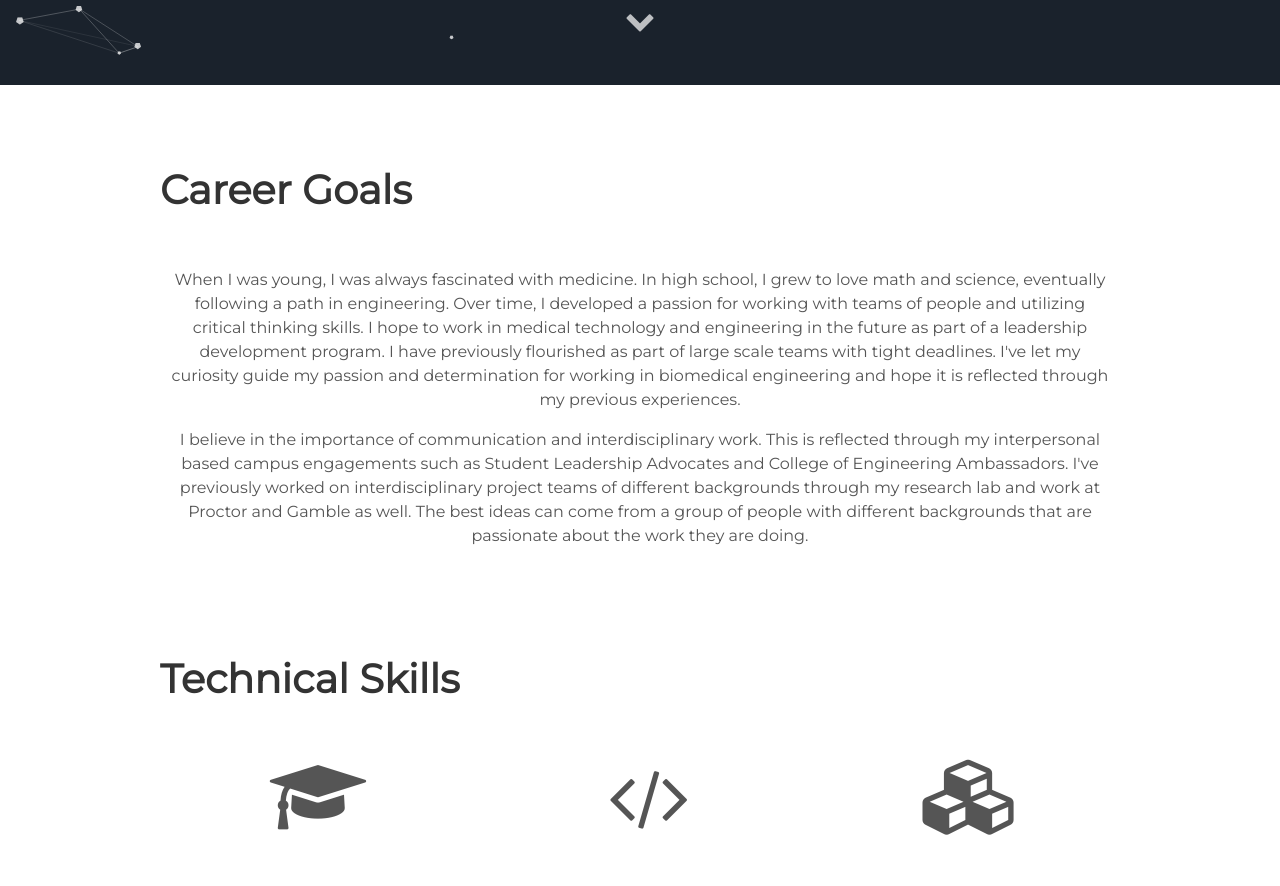
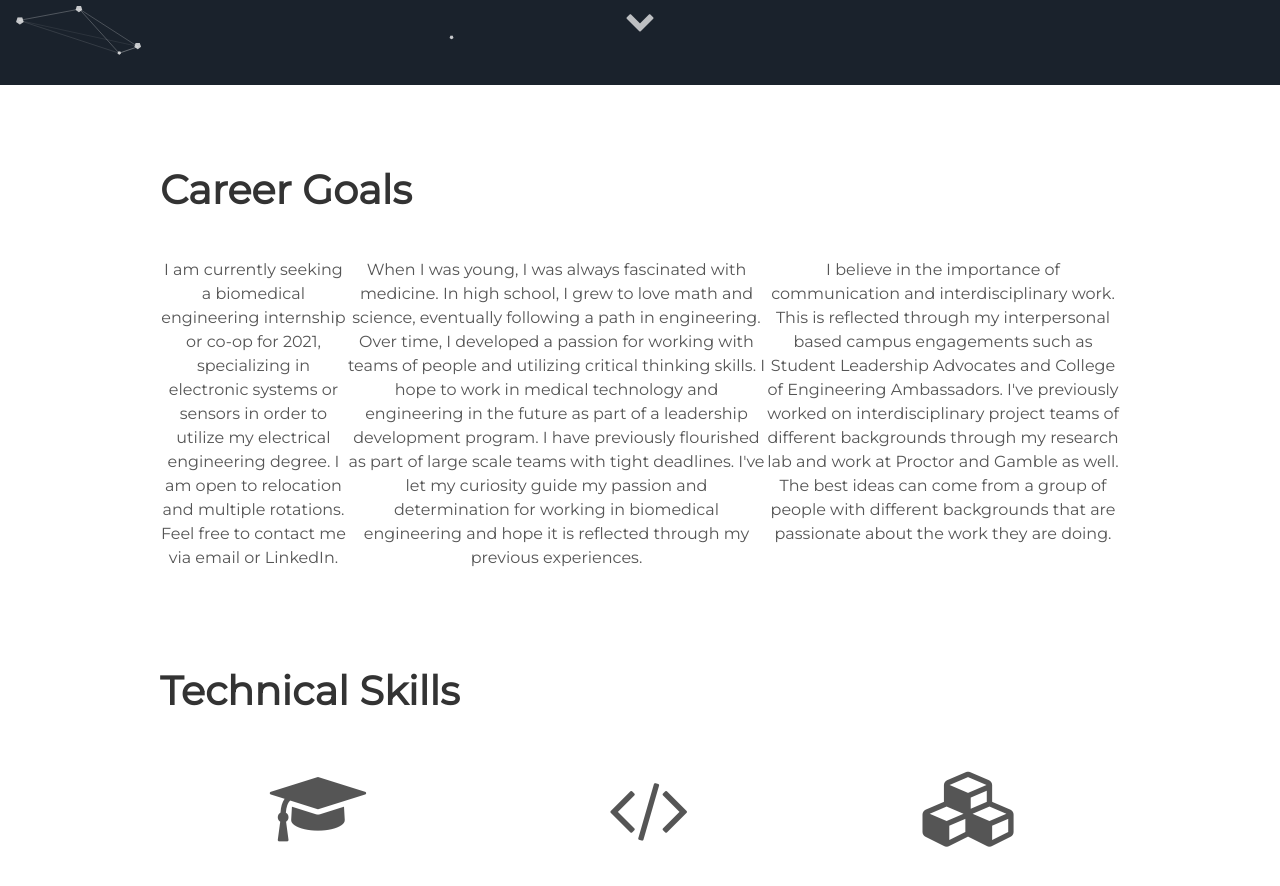
Before and after one commit to laurenpham/techskills, a Jekyll site: the page built from index.html, in a window 1280 px wide and 900 px high, scrolled down 815 px. Shown: the top 886 px of the window. Built offline with Jekyll 4.4.1, drawn with Linux system fonts in a browser that asks for light colours.

Commit message:
Update about.html

```diff
--- a/_includes/about.html
+++ b/_includes/about.html
@@ -5,7 +5,9 @@
   <body>
     <h1>Career Goals</h1>
     <div class="user">
-        <div class="tech">
+          <p>I am currently seeking a biomedical engineering internship or co-op for 2021, specializing in electronic systems or sensors
+              in order to utilize my electrical engineering degree. I am open to relocation and multiple rotations. Feel free to contact
+              me via email or LinkedIn.
           <p>When I was young, I was always fascinated with medicine. In high school, I grew to love math and science,
             eventually following a path in engineering. Over time, I developed a passion for working with teams of
             people and utilizing critical thinking skills. I hope to work in medical technology and engineering in the future
@@ -17,7 +19,6 @@
             worked on interdisciplinary project teams of different backgrounds through my research lab and work at Proctor and
             Gamble as well. The best ideas can come from a group of people with different backgrounds that are passionate about
             the work they are doing.</p>
-        </div>
     </div>
   </body>
   <head>
```
